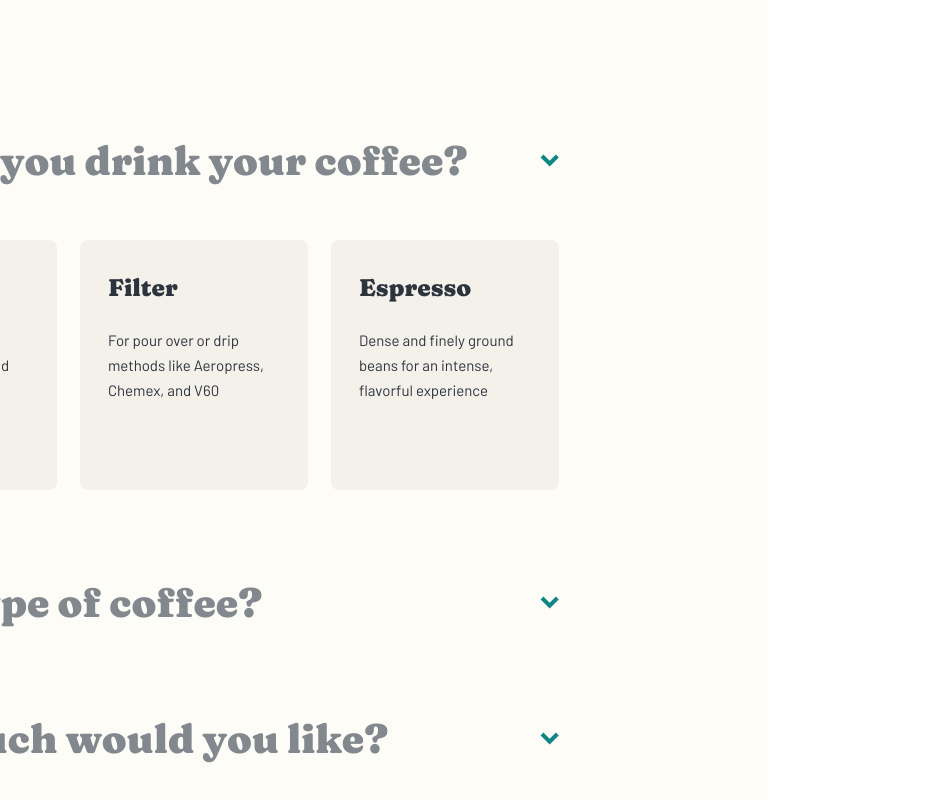
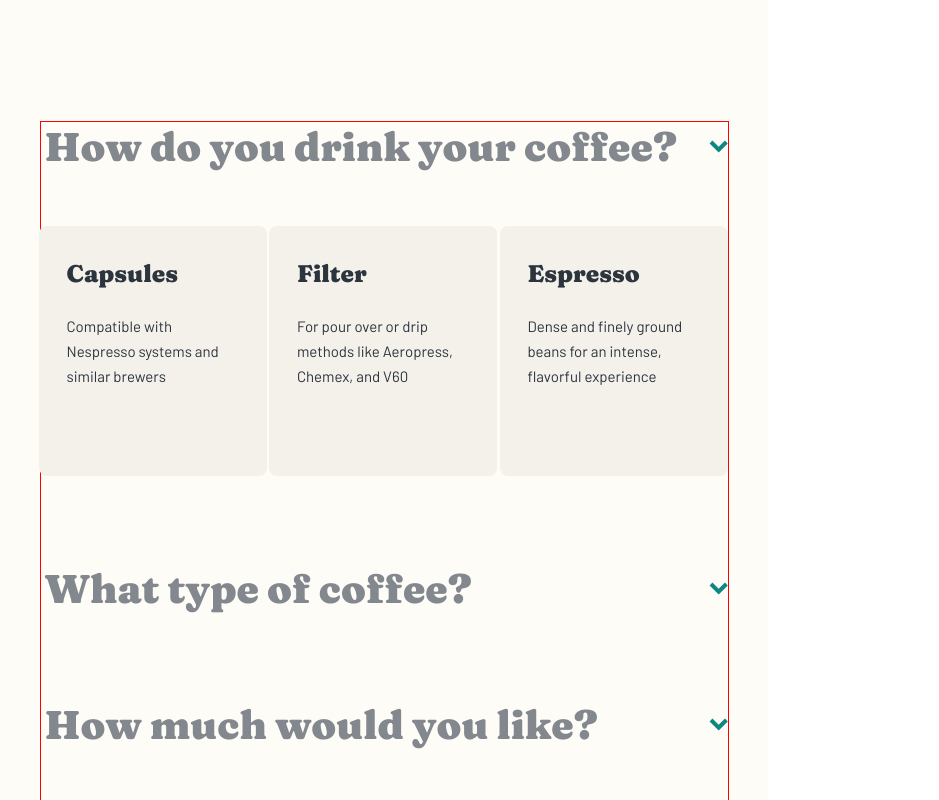
Before and after one commit to danielopq/Coffeeroasters, a React (Vite) app: page /subscribe in a window 768 px wide. Shown: the part 1320-2120 px from the top of the page, 939 px wide, since content can reach past the window. Built offline with nearby package versions, Linux system fonts and the light colour scheme.

Commit message:
SubscribePlanMaker.tsx - tablet version done, comments added

```diff
--- a/src/components/subscribe/subscribePlanMaker/subscribePlanMaker.css
+++ b/src/components/subscribe/subscribePlanMaker/subscribePlanMaker.css
@@ -5,6 +5,7 @@
     display: flex;
     flex-direction: column;
     align-items: flex-end;
+    border: solid 1px red;
 }
 
 #planMakerContent {
@@ -21,3 +22,15 @@
     display: flex;
     flex-direction: column;
 }
+
+@media (min-width: 768px) and (max-width: 1024px) {
+    #subscribePlanMaker {
+        width: 689px;
+        height: auto;
+        margin: 144px 0px;
+    }
+
+    #planOptions {
+        width: inherit;
+    }
+}
```
Also changed, not shown: src/components/subscribe/subscribePlanMaker/SubscribePlanMaker.tsx (+19 -0 lines).
